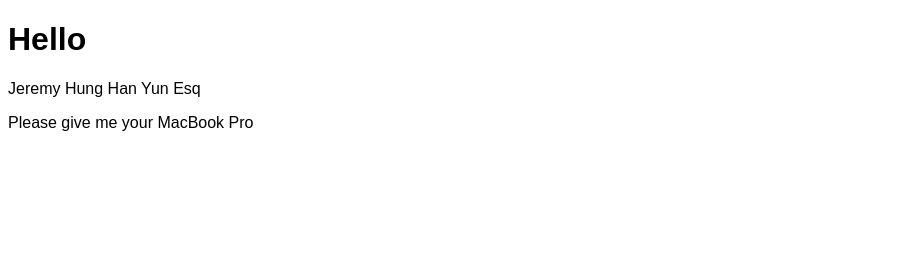
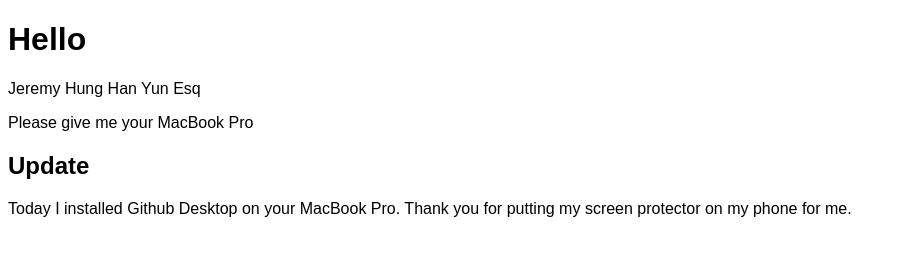
Before and after one commit to JeremyHHY/Hello, a plain HTML site: page index.html in a window 1280 px wide. Shown: the whole page, without its empty margins (0-906 px from the left). Drawn offline with Linux system fonts and the light colour scheme.

Commit message:
Update index.html

```diff
--- a/index.html
+++ b/index.html
@@ -14,5 +14,8 @@
     <h1>Hello</h1>
     <p>Jeremy Hung Han Yun Esq</p>
     <p>Please give me your MacBook Pro</p>
+
+    <h2>Update</h2>
+    <p>Today I installed Github Desktop on your MacBook Pro. Thank you for putting my screen protector on my phone for me.</p>
 </body>
 </html>
```
